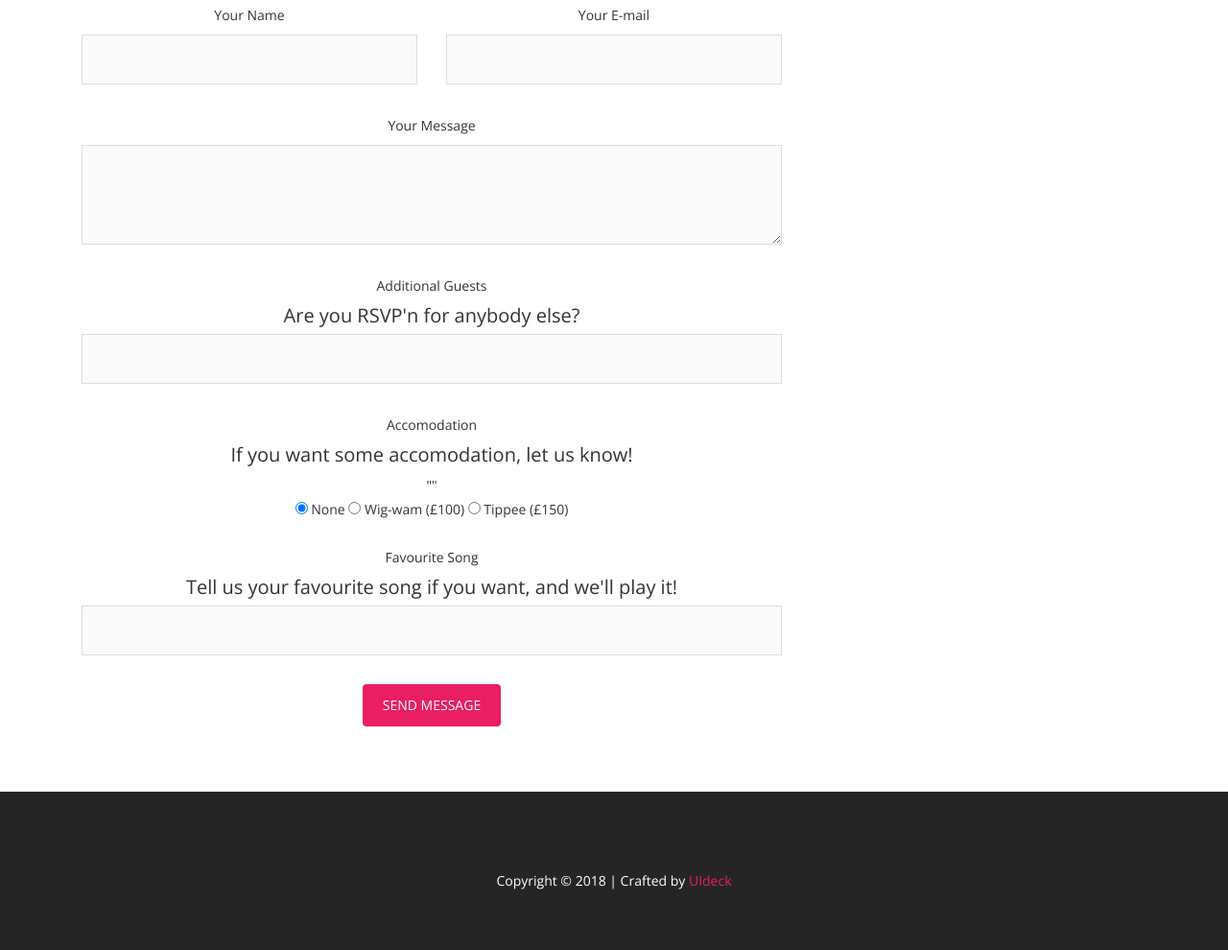
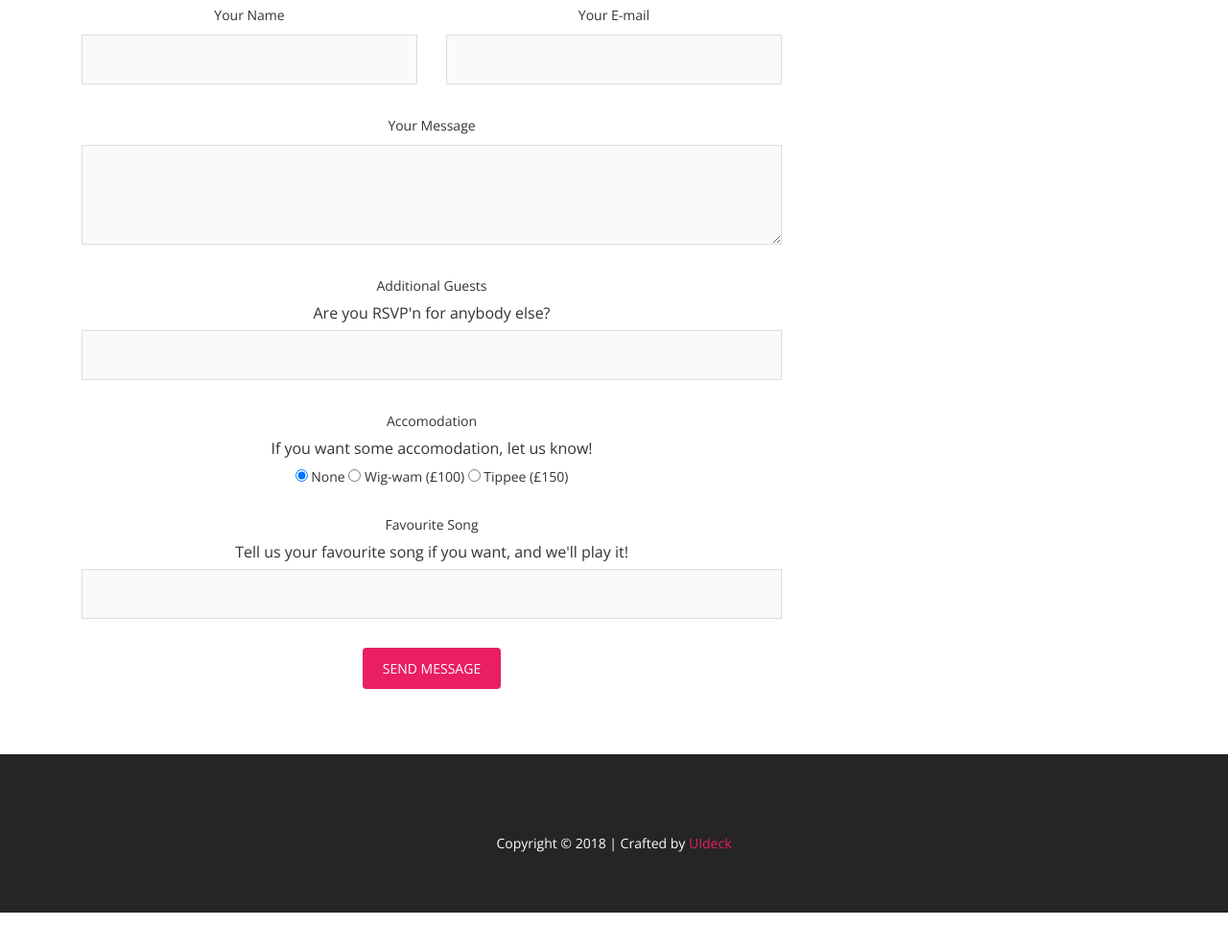
Before and after one commit to samjones30/wedding-site, a plain HTML site: page index.html in a window 1280 px wide. Shown: the part 3104-4094 px from the top of the page at 96% size. After the commit the page ends 4055 px from the top, so only its background shows below. Drawn offline with nearby package versions, Linux system fonts and the light colour scheme; some packages are replaced by stand-ins of ours; some icons are missing; a web font is replaced by a local one.

Commit message:
Update index.html

```diff
--- a/index.html
+++ b/index.html
@@ -271,7 +271,7 @@
 					<div id="add_guests" class="row">
 						<div class="col-md-12">
 							<label>Additional Guests</label>
-							<h5>Are you RSVP'n for anybody else?</h5>
+							<h6>Are you RSVP'n for anybody else?</h6>
 							<input type="text" class="form-control" id="guests" name="guests">
 							<div class="help-block with-errors"></div>
 						</div>
@@ -279,8 +279,8 @@
 					<div id="accomodation_radio" class="row">
 						<div class="col-md-12">
 						<label>Accomodation</label>
-							<h5>If you want some accomodation, let us know!</h5>
-							<p>""</p>
+							<h6>If you want some accomodation, let us know!</h6>
+							<p> </p>
 							<input type="radio" name="accomodation" id="accomodation-none" value="None" checked="checked" /> None
 							<input type="radio" name="accomodation" id="accomodation-wigwam" value="Wig-wam" /> Wig-wam (£100)
 							<input type="radio" name="accomodation" id="accomodation-tipee" value="Tippee" /> Tippee (£150)
@@ -290,7 +290,7 @@
 					<div id="fav_song" class="row">
 						<div class="col-md-12">
 							<label>Favourite Song</label>
-							<h5>Tell us your favourite song if you want, and we'll play it!</h5>
+							<h6>Tell us your favourite song if you want, and we'll play it!</h6>
 							<input type="text" class="form-control" id="song" name="song" >
 						</div>
 					</div>
```
